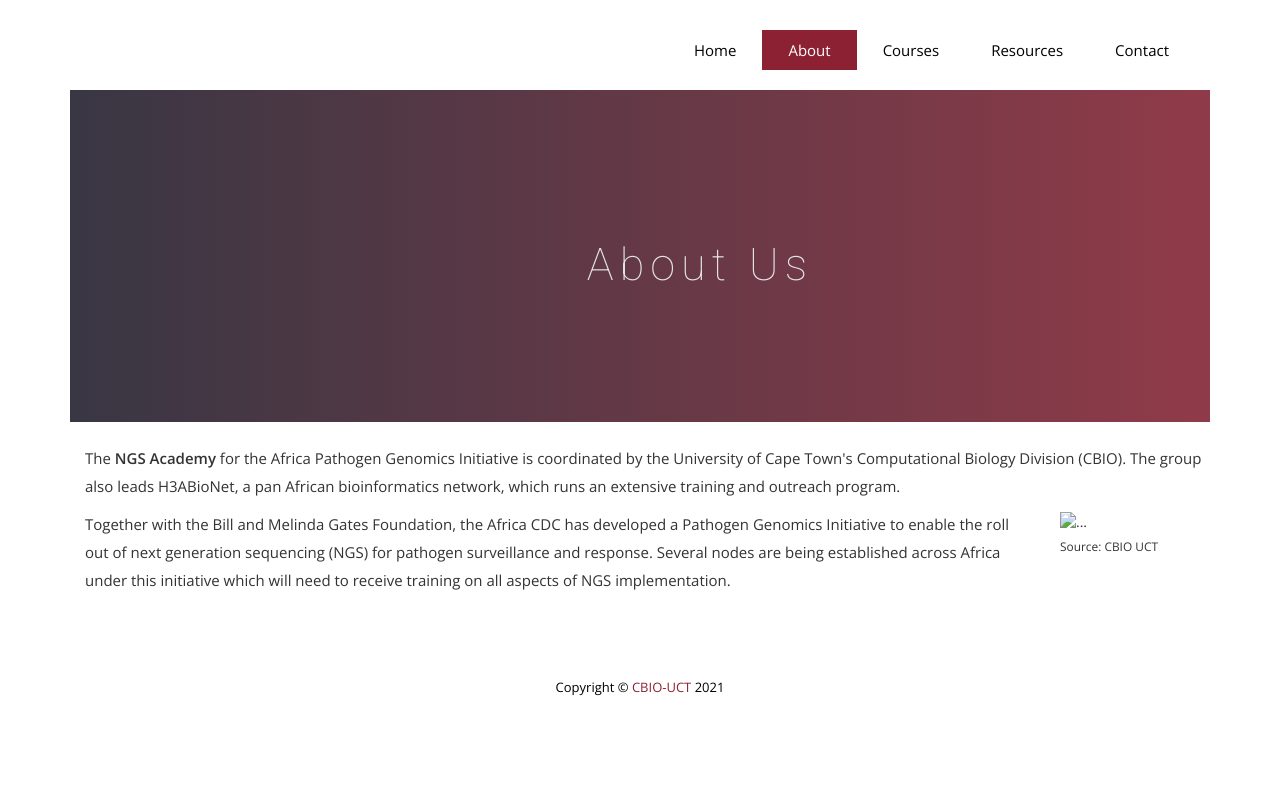
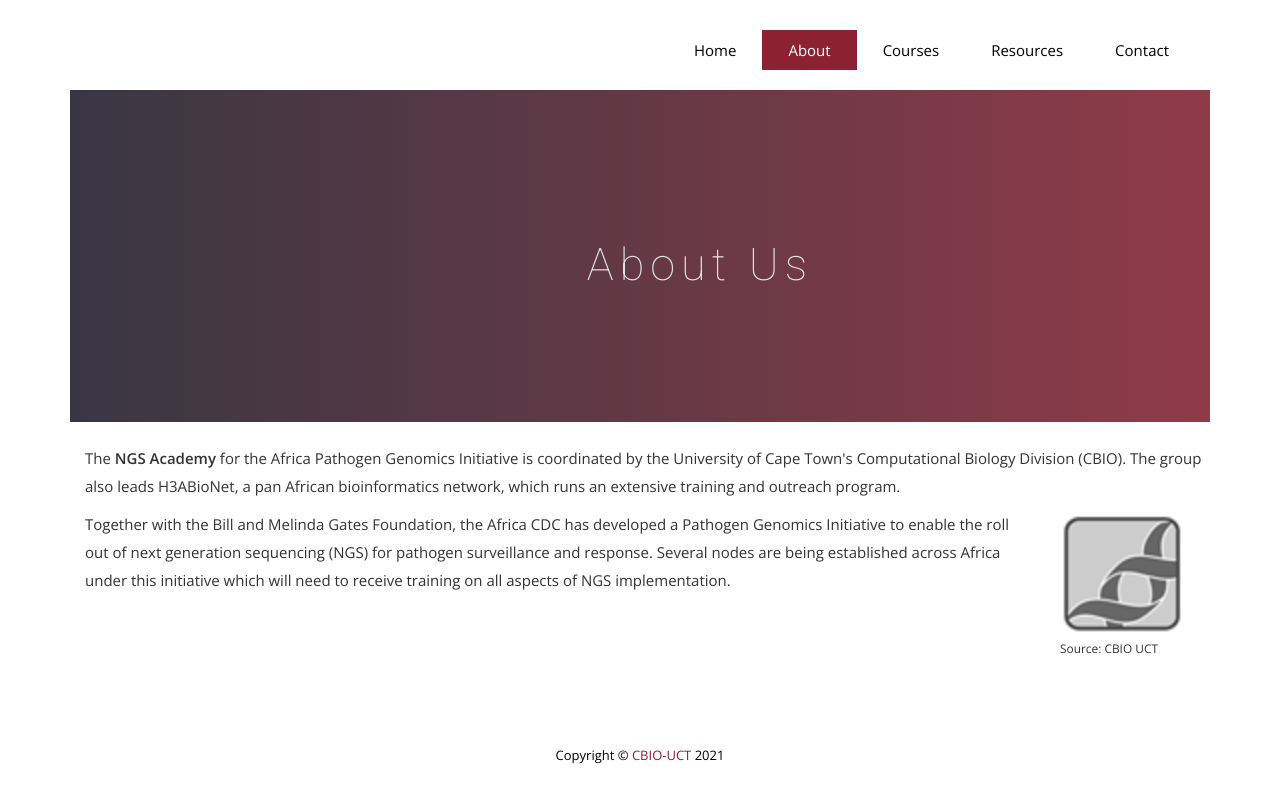
Before and after one commit to pmaturure3/ngs-academy, a Jekyll site: the page built from about-us.html, in a window 1280 px wide. Shown: the top 803 px of the page. Built offline with Jekyll 4.4.1, drawn with Linux system fonts in a browser that asks for light colours; nearby versions of some CDN libraries; some web fonts are replaced; comment, search, counter and statistics services are not loaded.

Commit message:
changed directory of image

```diff
--- a/about-us.html
+++ b/about-us.html
@@ -30,7 +30,7 @@
         (NGS) for pathogen surveillance and response. Several nodes are being established across Africa under this
         initiative which will need to receive training on all aspects of NGS implementation.</p>
     </div>
-    <div class="col-sm-2"><img alt="..." src="/ngsacad/img/dna_double_strand.png" />
+    <div class="col-sm-2"><img alt="..." src="/ngs-academy/img/dna_double_strand.png" />
       <p class="small"> Source: CBIO UCT</p>
     </div>
 
```
